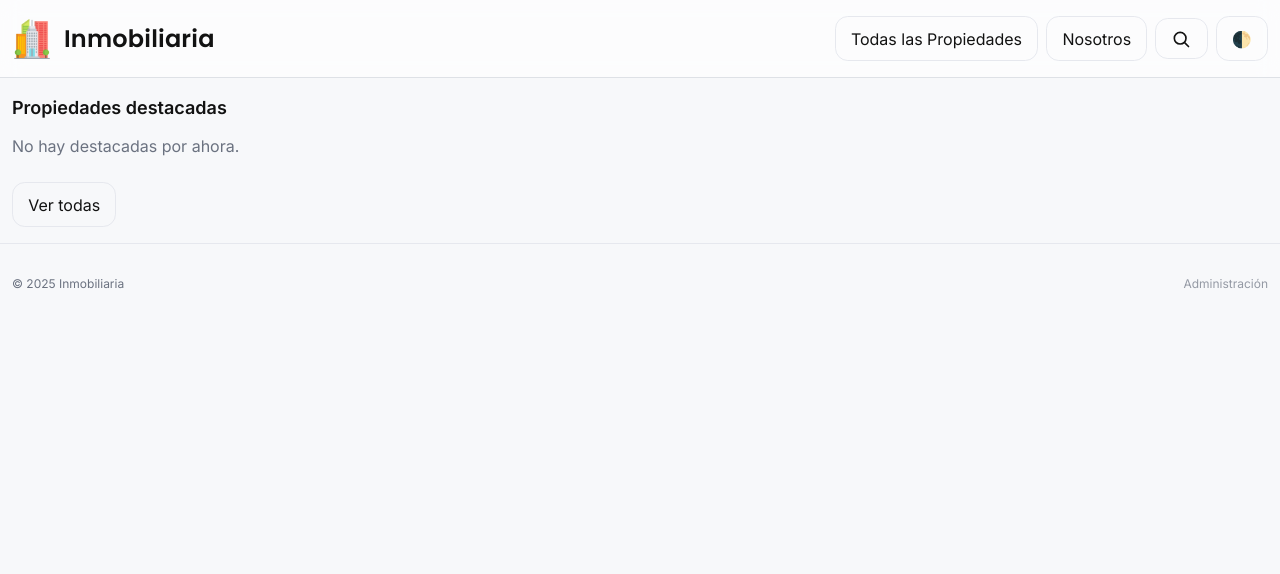
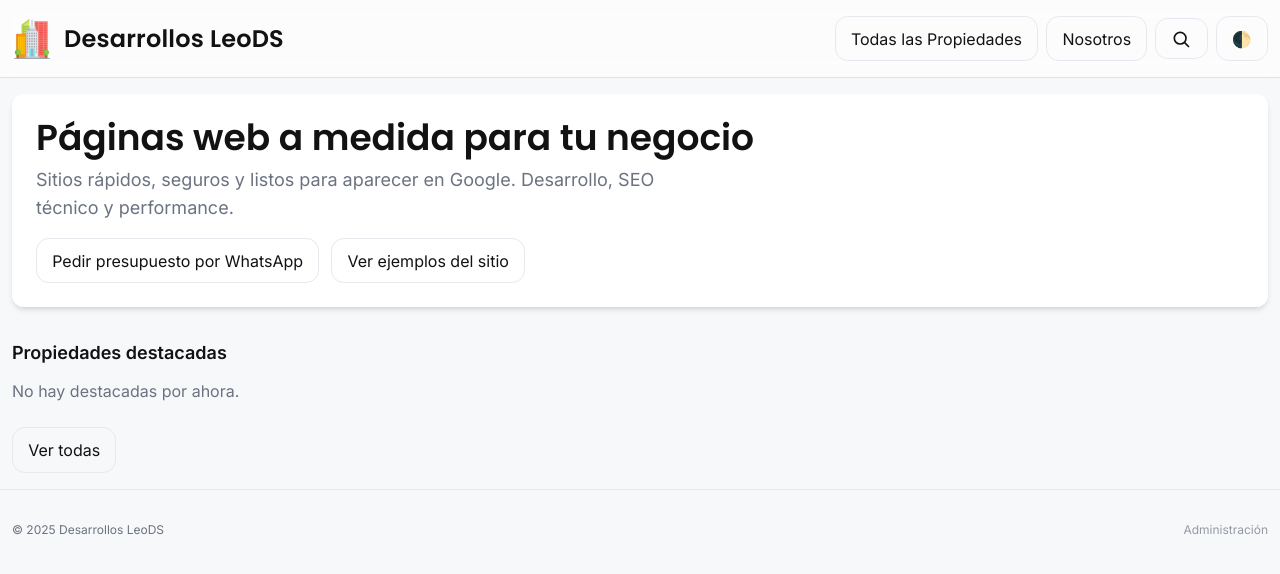
Before and after one commit to LeoDaSilva31/proyecto_django_inmobiliaria, a Django app: page / in a window 1280 px wide. Shown: the top 574 px of the page. Run offline with Django 5.2, Linux system fonts and the light colour scheme; data that the repository does not hold is empty; some libraries are stand-ins or nearby versions.

Commit message:
branding: actualizar base y home (LeoDS + hero/CTA)

```diff
--- a/django_inmobiliaria/templates/base.html
+++ b/django_inmobiliaria/templates/base.html
@@ -4,7 +4,7 @@
 <head>
   <meta charset="utf-8" />
   <meta name="viewport" content="width=device-width, initial-scale=1" />
-  <title>{% block title %}Inmobiliaria{% endblock %}</title>
+  <title>{% block title %}Desarrollos LeoDS — Vos lo imaginás, nosotros lo publicamos{% endblock %}</title>
 
   <!-- Fuentes -->
   <link href="https://fonts.googleapis.com/css2?family=Inter:wght@400;500;600&family=Poppins:wght@600&display=swap" rel="stylesheet">
@@ -35,7 +35,7 @@
     "@context":"https://schema.org",
     "@type":"WebSite",
     "url":"https://leods-blog.org/",
-    "name":"Inmobiliaria",
+    "name":"Desarrollos LeoDS",
     "potentialAction":{
       "@type":"SearchAction",
       "target":"https://leods-blog.org/buscar/?q={search_term_string}",
@@ -48,7 +48,7 @@
   {
     "@context":"https://schema.org",
     "@type":"Organization",
-    "name":"Inmobiliaria",
+    "name":"Desarrollos LeoDS",
     "url":"https://leods-blog.org/",
     "logo":"{% static 'img/logo.png' %}",
     "sameAs":[
@@ -69,34 +69,33 @@
   <!-- Estilos globales propios -->
   <link rel="stylesheet" href="{% static 'css/theme.css' %}">
 
-  <!-- SEO/OG mínimos -->
-  <meta name="description" content="Propiedades en venta y alquiler. Búsqueda rápida, filtros claros y mapa." />
-  <meta property="og:title" content="Inmobiliaria" />
-  <meta property="og:description" content="Encontrá tu próxima propiedad." />
+  <!-- SEO/OG -->
+  <meta name="description" content="Desarrollos LeoDS crea páginas web a medida para tu negocio: sitios rápidos, seguros y optimizados para Google. Pedí tu web hoy." />
+  <meta property="og:title" content="Desarrollos LeoDS — Vos lo imaginás, nosotros lo publicamos" />
+  <meta property="og:description" content="Páginas web a medida, SEO y performance. Ideal para emprendedores y pymes." />
   <meta property="og:type" content="website" />
+  <meta property="og:site_name" content="Desarrollos LeoDS" />
 
   <!-- Icono -->
   <link rel="icon" type="image/svg+xml" href="{% static 'favicon.svg' %}">
 
+  <!-- Canonical -->
   <link rel="canonical" href="{{ request.build_absolute_uri }}">
-
 </head>
 <body class="min-h-full">
   <!-- Header -->
   <header class="app-header">
     <div class="mx-auto max-w-7xl px-3 py-4 flex items-center gap-4">
       <a href="{% url 'home' %}" class="flex items-center gap-3">
-        <img src="{% static 'img/logo.png' %}" alt="Inmobiliaria" class="h-10 w-auto">
-        <span class="font-display font-semibold text-2xl">Inmobiliaria</span>
+        <img src="{% static 'img/logo.png' %}" alt="Desarrollos LeoDS" class="h-10 w-auto">
+        <span class="font-display font-semibold text-2xl">Desarrollos LeoDS</span>
       </a>
 
       <nav class="ml-auto flex items-center gap-2">
         <a href="{% url 'propiedades_listado' %}" class="btn btn-ghost hidden sm:inline-flex">Todas las Propiedades</a>
         <a href="{% url 'nosotros' %}" class="btn btn-ghost hidden sm:inline-flex">Nosotros</a>
-
         <a href="{% url 'buscar_propiedades' %}" class="btn btn-ghost" aria-label="Buscar" title="Buscar">
-          <svg xmlns="http://www.w3.org/2000/svg" class="w-5 h-5"
-               viewBox="0 0 24 24" fill="none" stroke="currentColor"
+          <svg xmlns="http://www.w3.org/2000/svg" class="w-5 h-5" viewBox="0 0 24 24" fill="none" stroke="currentColor"
                stroke-width="2" stroke-linecap="round" stroke-linejoin="round" aria-hidden="true">
             <circle cx="11" cy="11" r="7"></circle>
             <line x1="21" y1="21" x2="16.65" y2="16.65"></line>
@@ -131,12 +130,13 @@
 
   <footer class="app-footer mx-auto max-w-7xl px-3 py-8 text-xs">
     <div class="flex items-center justify-between">
-      <p>© {% now "Y" %} Inmobiliaria</p>
+      <p>© {% now "Y" %} Desarrollos LeoDS</p>
       <a class="opacity-70 hover:opacity-100"
          href="{% url 'login' %}?next=/admin/propiedades/propiedad/add/">Administración</a>
     </div>
   </footer>
 
+  <!-- Dark mode -->
   <script>
     const key='prefers-dark';
     const setTheme = (d)=>document.documentElement.classList.toggle('dark', d);
@@ -147,6 +147,7 @@
     });
   </script>
 
+  <!-- Toggle menú móvil -->
   <script>
     const $btn = document.getElementById('mobileNavToggle');
     const $panel = document.getElementById('mobileNav');
--- a/django_inmobiliaria/templates/propiedades/home.html
+++ b/django_inmobiliaria/templates/propiedades/home.html
@@ -1,10 +1,31 @@
 {% extends "base.html" %}
 {% load static %}
-{% block title %}Inicio{% endblock %}
+{% block title %}Desarrollos LeoDS — Páginas web a medida para tu negocio{% endblock %}
 
 {% block content %}
 
-<h1 class="text-lg font-semibold mb-3">Propiedades destacadas</h1>
+<!-- Hero / Branding -->
+<section class="rounded-xl p-6 mb-8 shadow-md"
+         style="background:color-mix(in srgb, var(--card) 96%, transparent);">
+  <h1 class="font-display text-3xl sm:text-4xl font-bold mb-2">
+    Páginas web a medida para tu negocio
+  </h1>
+  <p class="text-base sm:text-lg muted max-w-2xl">
+    Sitios rápidos, seguros y listos para aparecer en Google. Desarrollo, SEO técnico y performance.
+  </p>
+
+  <div class="flex flex-wrap items-center gap-3 mt-4">
+    <a class="btn" href="https://api.whatsapp.com/send?phone=541168044215&text={{ 'Hola LeoDS, quiero una web a medida para mi negocio.'|urlencode }}"
+       target="_blank" rel="noopener">
+      Pedir presupuesto por WhatsApp
+    </a>
+    <a class="btn btn-ghost" href="{% url 'propiedades_listado' %}">
+      Ver ejemplos del sitio
+    </a>
+  </div>
+</section>
+
+<h2 class="text-lg font-semibold mb-3">Propiedades destacadas</h2>
 
 <div class="grid grid-cols-1 sm:grid-cols-2 lg:grid-cols-3 gap-4">
   {% for p in destacadas %}
```
